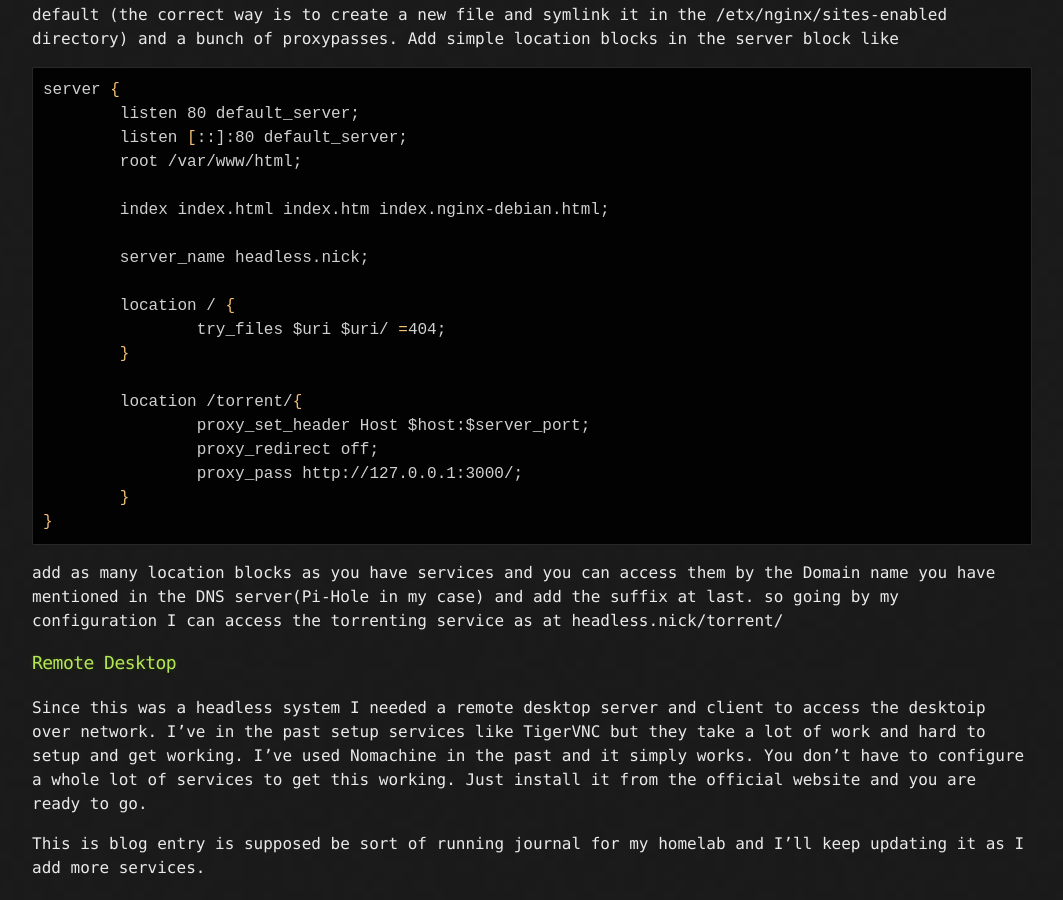
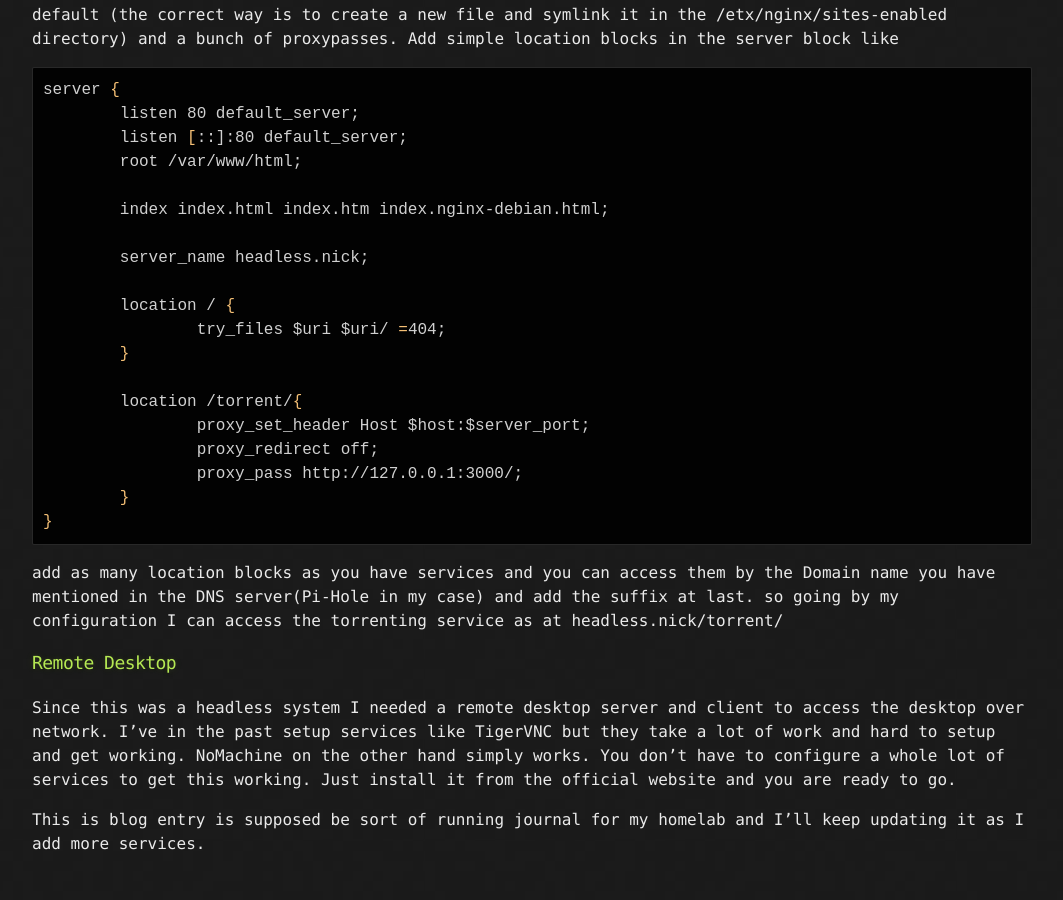
Before and after one commit to bagdeabhishek/bagdeabhishek.github.io, a Jekyll site: the page built from homelab.md, in a window 1280 px wide and 900 px high, scrolled down 6608 px. Shown: the whole window, without its empty margins (108-1171 px from the left). Built offline with Jekyll 4.4.1, drawn with Linux system fonts in a browser that asks for light colours; after the commit the page ends 7484 px from its top, so only the background shows below that.

Commit message:
Finalised the blog, corrected grammatical mistakes

```diff
--- a/homelab.md
+++ b/homelab.md
@@ -176,6 +176,6 @@ add as many location blocks as you have services and you can access them by the
 so going by my configuration I can access the torrenting service as at headless.nick/torrent/
 
 ### Remote Desktop
-Since this was a headless system I needed a remote desktop server and client to access the desktoip over network. I've in the past setup services like TigerVNC but they take a lot of work and hard to setup and get working. I've used Nomachine in the past and it simply works. You don't have to configure a whole lot of services to get this working. Just install it from the official website and you are ready to go.
+Since this was a headless system I needed a remote desktop server and client to access the desktop over network. I've in the past setup services like TigerVNC but they take a lot of work and hard to setup and get working. NoMachine on the other hand simply works. You don't have to configure a whole lot of services to get this working. Just install it from the official website and you are ready to go.
 
 This is blog entry is supposed be sort of running journal for my homelab and I'll keep updating it as I add more services.
```
